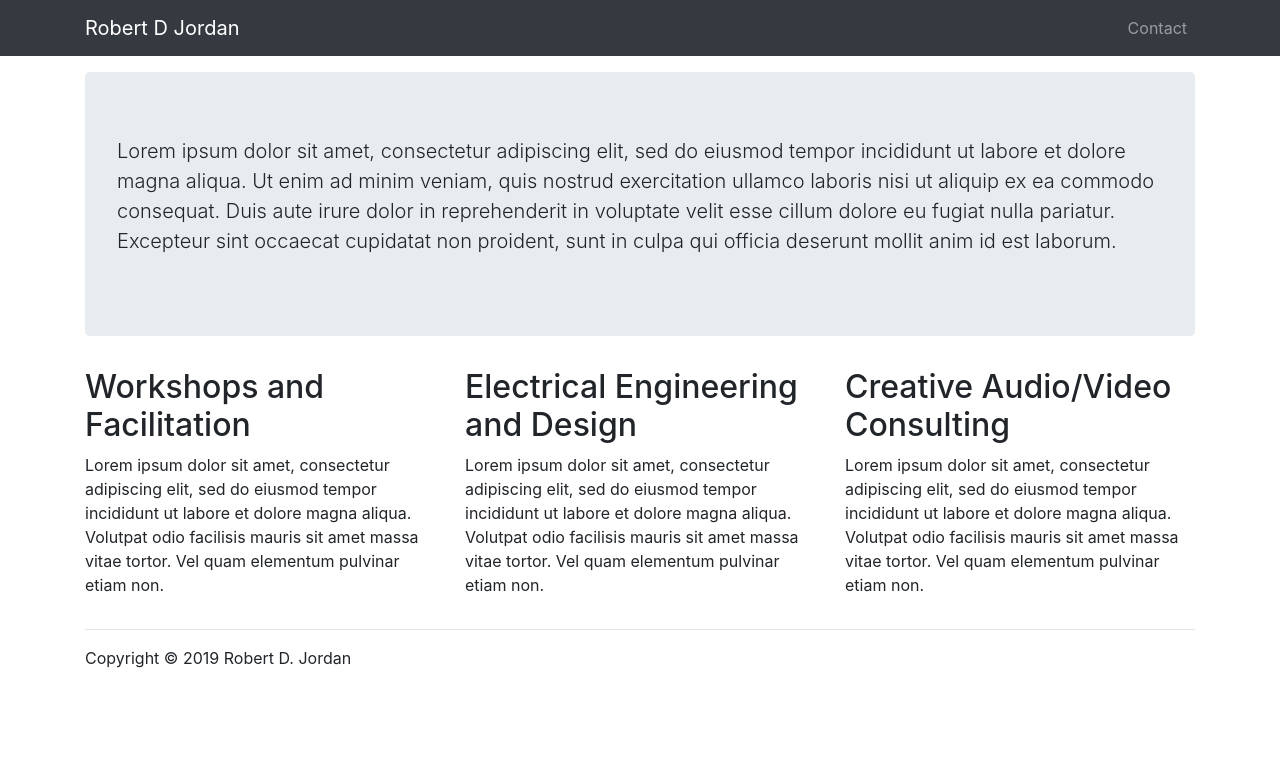
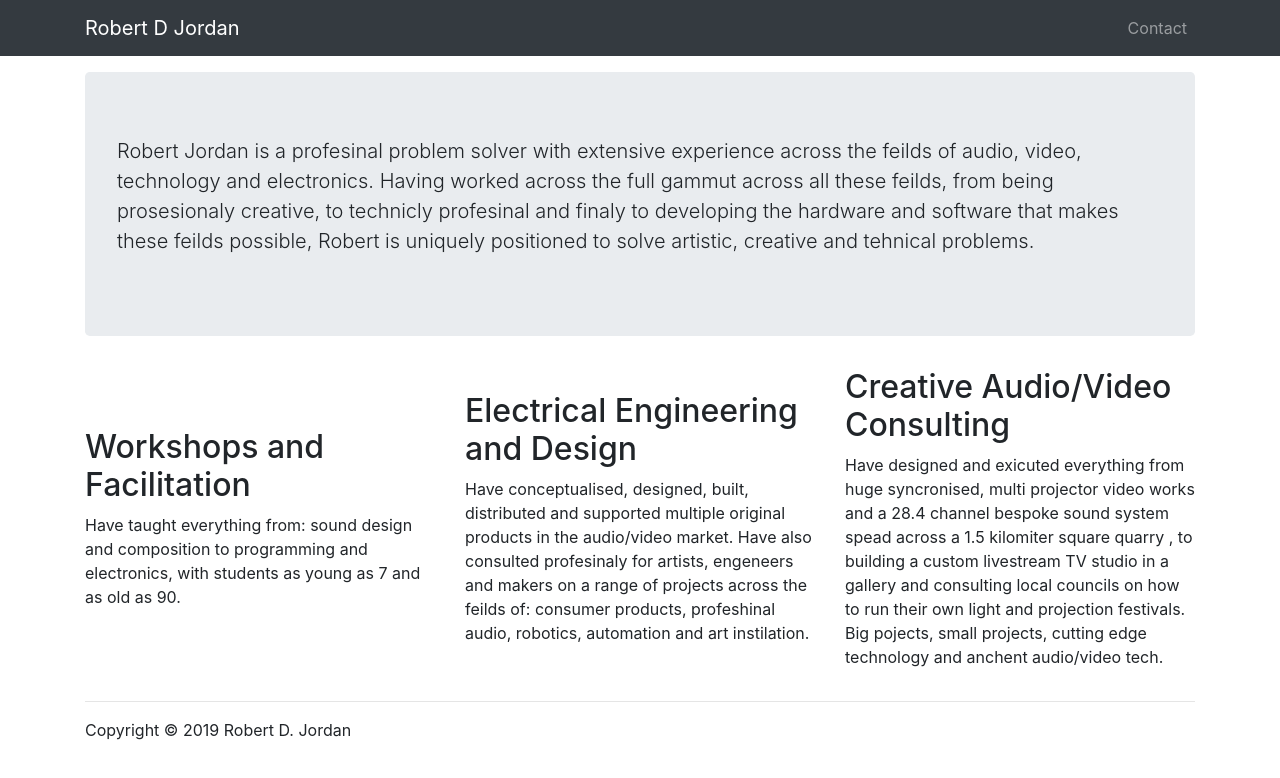
Before and after one commit to cfoge/cfoge.github.io, a plain HTML site: page index.html in a window 1280 px wide. Drawn offline with nearby package versions, Linux system fonts and the light colour scheme.

Commit message:
text updated with real copy

```diff
--- a/index.html
+++ b/index.html
@@ -29,7 +29,7 @@
     <div class="container">
         <div class="jumbotron">
 
-            <p class="lead">Lorem ipsum dolor sit amet, consectetur adipiscing elit, sed do eiusmod tempor incididunt ut labore et dolore magna aliqua. Ut enim ad minim veniam, quis nostrud exercitation ullamco laboris nisi ut aliquip ex ea commodo consequat. Duis aute irure dolor in reprehenderit in voluptate velit esse cillum dolore eu fugiat nulla pariatur. Excepteur sint occaecat cupidatat non proident, sunt in culpa qui officia deserunt mollit anim id est laborum.</p>
+            <p class="lead">Robert Jordan is a profesinal problem solver with extensive experience across the feilds of audio, video, technology and electronics. Having worked across the full gammut across all these feilds, from being prosesionaly creative, to technicly profesinal and finaly to developing the hardware and software that makes these feilds possible, Robert is uniquely positioned to solve artistic, creative and tehnical problems.  </p>
         </div>
     </div>
 
@@ -38,15 +38,15 @@
       <div class="row align-items-center justify-content-center">
           <div class="col">
             <h2>Workshops and Facilitation</h2>
-            <p>Lorem ipsum dolor sit amet, consectetur adipiscing elit, sed do eiusmod tempor incididunt ut labore et dolore magna aliqua. Volutpat odio facilisis mauris sit amet massa vitae tortor. Vel quam elementum pulvinar etiam non.</p>
+            <p>Have taught everything from: sound design and composition to programming and electronics, with students as young as 7 and as old as 90.</p>
           </div>
           <div class="col">
             <h2>Electrical Engineering and Design</h2>
-            <p>Lorem ipsum dolor sit amet, consectetur adipiscing elit, sed do eiusmod tempor incididunt ut labore et dolore magna aliqua. Volutpat odio facilisis mauris sit amet massa vitae tortor. Vel quam elementum pulvinar etiam non.</p>
+            <p>Have conceptualised, designed, built, distributed and supported multiple original products in the audio/video market. Have also consulted profesinaly for artists, engeneers and makers on a range of projects across the feilds of: consumer products, profeshinal audio, robotics, automation and art instilation.</p>
           </div>
           <div class="col">
             <h2>Creative Audio/Video Consulting</h2>
-            <p>Lorem ipsum dolor sit amet, consectetur adipiscing elit, sed do eiusmod tempor incididunt ut labore et dolore magna aliqua. Volutpat odio facilisis mauris sit amet massa vitae tortor. Vel quam elementum pulvinar etiam non.</p>
+            <p> Have designed and exicuted everything from huge syncronised, multi projector video works and a 28.4 channel bespoke sound system spead across a 1.5 kilomiter square quarry , to building a custom livestream TV studio in a gallery and consulting local councils on how to run their own light and projection festivals. Big pojects, small projects, cutting edge technology and anchent audio/video tech.</p>
           </div>
       </div>
 
```
